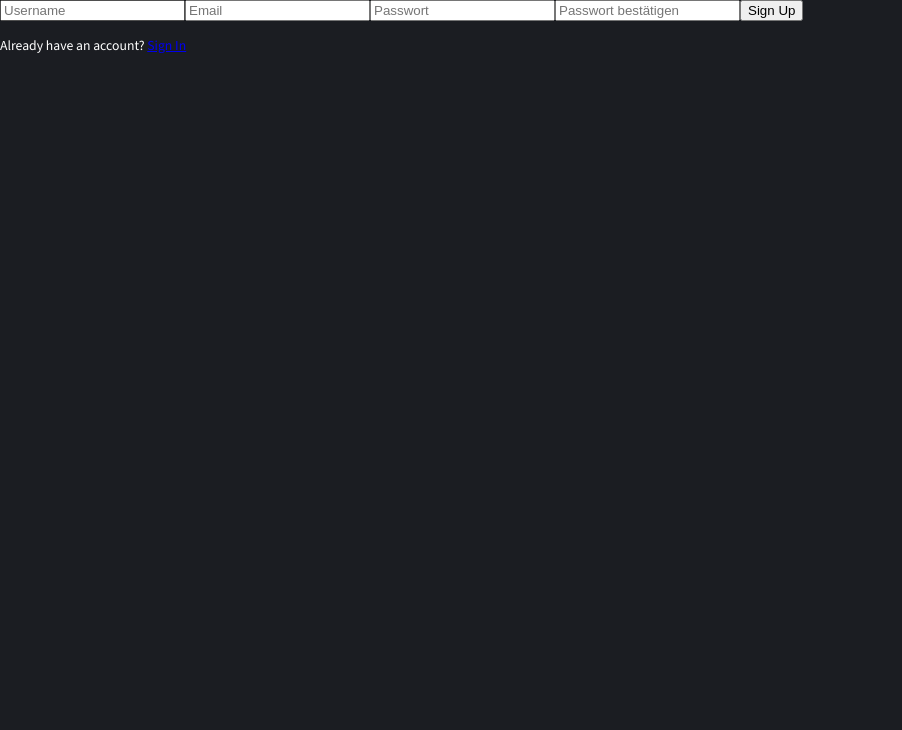
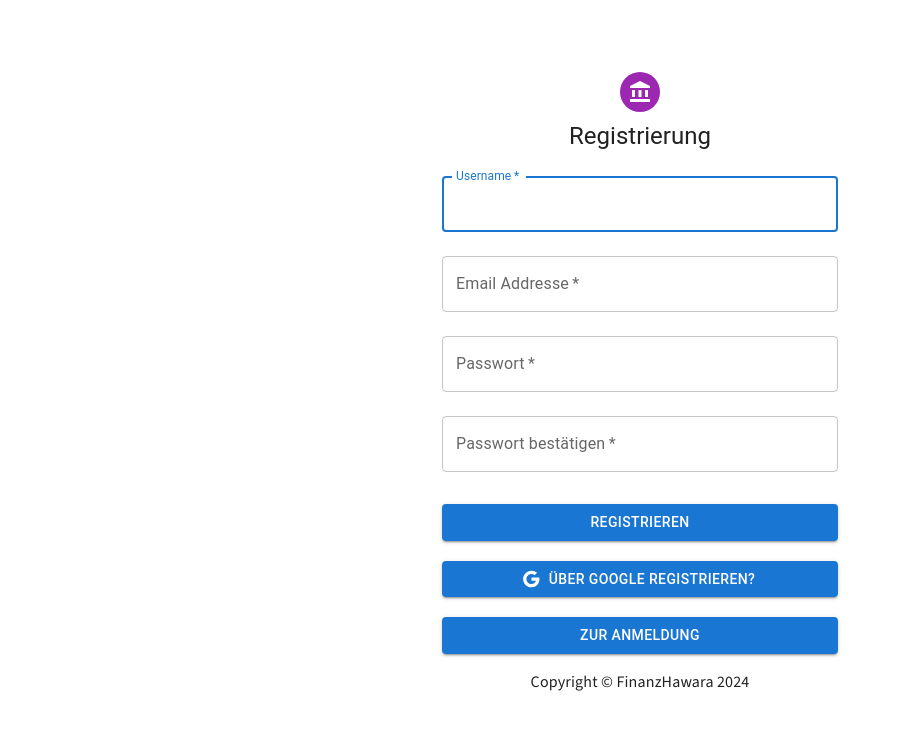
Before and after one commit to YusufYrkl/FinanzHawara, a React (Vite) app: page /signup in a window 1280 px wide. Shown: the top 730 px of the page, without its empty margins (0-902 px from the left). Built offline with nearby package versions, Linux system fonts and the light colour scheme; no server answers; the HTML template or start-up script is replaced by a standard one.

Commit message:
sign up screen erstellt

```diff
--- a/src/components/auth/SignUp.jsx
+++ b/src/components/auth/SignUp.jsx
@@ -1,4 +1,14 @@
 import React, { useState } from "react";
+import AccountBalanceIcon from '@mui/icons-material/AccountBalance';
+import Avatar from '@mui/material/Avatar';
+import Button from '@mui/material/Button';
+import CssBaseline from '@mui/material/CssBaseline';
+import TextField from '@mui/material/TextField';
+import Box from '@mui/material/Box';
+import Typography from '@mui/material/Typography';
+import Container from '@mui/material/Container';
+import GoogleIcon from '@mui/icons-material/Google';
+import { createTheme, ThemeProvider } from "@mui/material/styles";
 import { auth, db } from "../../firebase/firebase.mjs";
 import {
   createUserWithEmailAndPassword,
@@ -7,6 +17,8 @@ import {
 } from "firebase/auth";
 import { doc, setDoc } from "firebase/firestore";
 import { useNavigate } from "react-router-dom";
+
+const defaultTheme = createTheme();
 
 function SignUp() {
   const [username, setUsername] = useState("");
@@ -70,38 +82,102 @@ function SignUp() {
       alert(error.message);
     }
   };
+
   return (
-    <div>
-      <input
-        type="text"
+    <ThemeProvider theme={defaultTheme}>
+      <Container component="main" maxWidth="xs" align="center">
+        <CssBaseline />
+        <Box
+          sx={{
+            marginTop: 8,
+            display: "flex",
+            flexDirection: "column",
+            alignItems: "center",
+          }}
+        >
+          <Avatar sx={{ m: 1, bgcolor: "secondary.main" }}>
+            <AccountBalanceIcon />
+          </Avatar>
+          <Typography component="h1" variant="h5">
+            Registrierung
+          </Typography>
+          <Box component="form" noValidate sx={{ mt: 1 }}>
+            <TextField
+              margin="normal"
+              required
+              fullWidth
+              label="Username"
               value={username}
+              autoFocus
               onChange={(e) => setUsername(e.target.value)}
-        placeholder="Username"
+              inputProps={{ type: "text" }} // Specify the type here
             />
-      <input
-        type="email"
+            <TextField
+              margin="normal"
+              required
+              fullWidth
+              label="Email Addresse"
               value={email}
               onChange={(e) => setEmail(e.target.value)}
-        placeholder="Email"
+              inputProps={{ type: "email" }} // Specify the type here
             />
-      <input
-        type="password"
+            <TextField
+              margin="normal"
+              required
+              fullWidth
+              label="Passwort"
               value={password}
               onChange={(e) => setPassword(e.target.value)}
-        placeholder="Passwort"
+              inputProps={{ type: "password" }} // Specify the type here
             />
-      <input
-        type="password"
+            <TextField
+              margin="normal"
+              required
+              fullWidth
+              label="Passwort bestätigen"
               value={confirmPassword}
               onChange={(e) => setConfirmPassword(e.target.value)}
-        placeholder="Passwort bestätigen"
+              inputProps={{ type: "password" }} // Specify the type here
             />
-      <button onClick={handleSignUp}>Sign Up</button>
-      <p>
-        Already have an account? <a href="/signin">Sign In</a>
-      </p>
-    </div>
+          </Box>
+          <Button
+            type="submit"
+            fullWidth
+            variant="contained"
+            onClick={handleSignUp}
+            sx={{ mt: 3, mb: 2 }}
+          >
+            Registrieren
+          </Button>
+          <Button
+            variant="contained"
+            fullWidth
+            startIcon={<GoogleIcon />}
+            onClick={handleSignUpWithGoogle}
+            sx={{ mt: 0.5, mb: 2 }}
+          >
+            Über Google Registrieren?
+          </Button>
+          <Button
+            variant="contained"
+            fullWidth
+            onClick={(e) => {
+              //e.preventDefault();
+              window.location.href = "http://localhost:5173/signin"
+            }}
+            sx={{ mt: 0.5, mb: 2 }}
+          >
+            Zur Anmeldung
+          </Button>
+
+
+        </Box>
+
+        Copyright © FinanzHawara 2024
+      </Container>
+    </ThemeProvider>
   );
+
 }
 
 export default SignUp;
```
Lines whose indentation alone changed are shown as unchanged.
